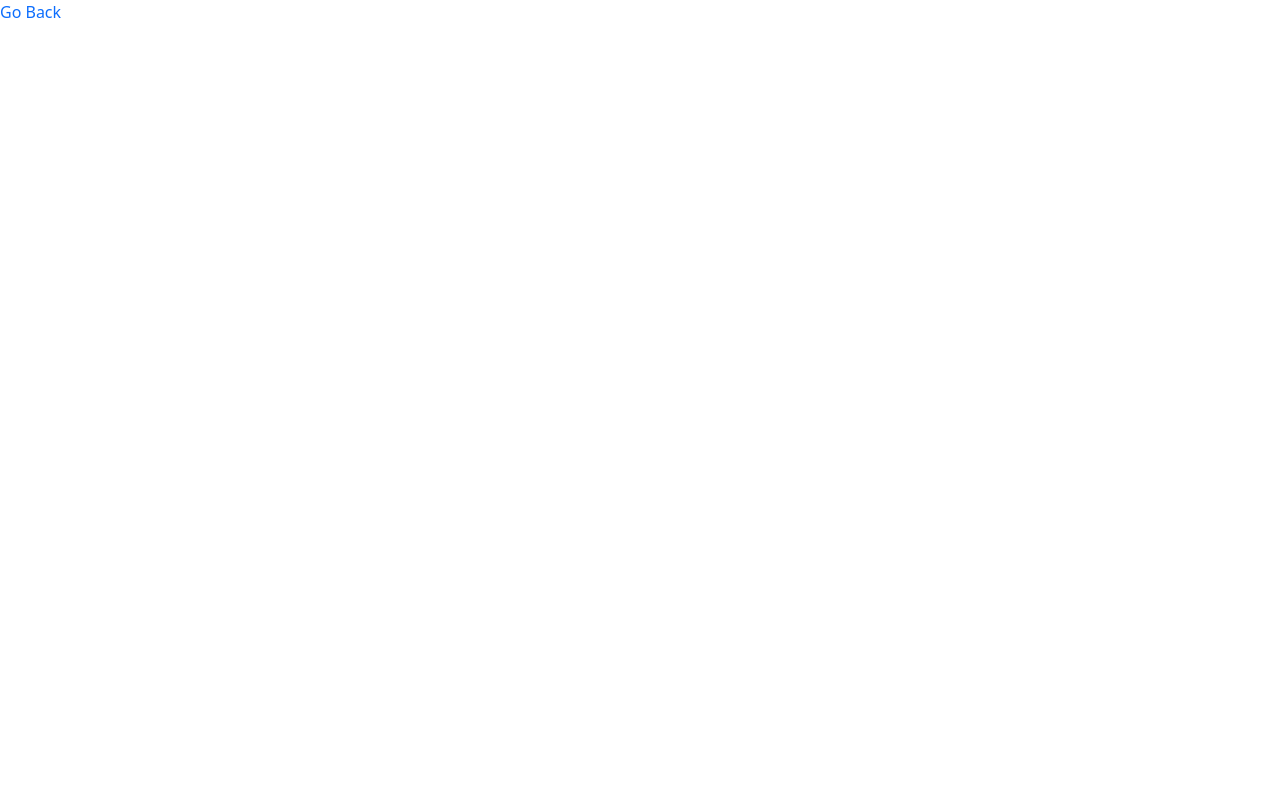
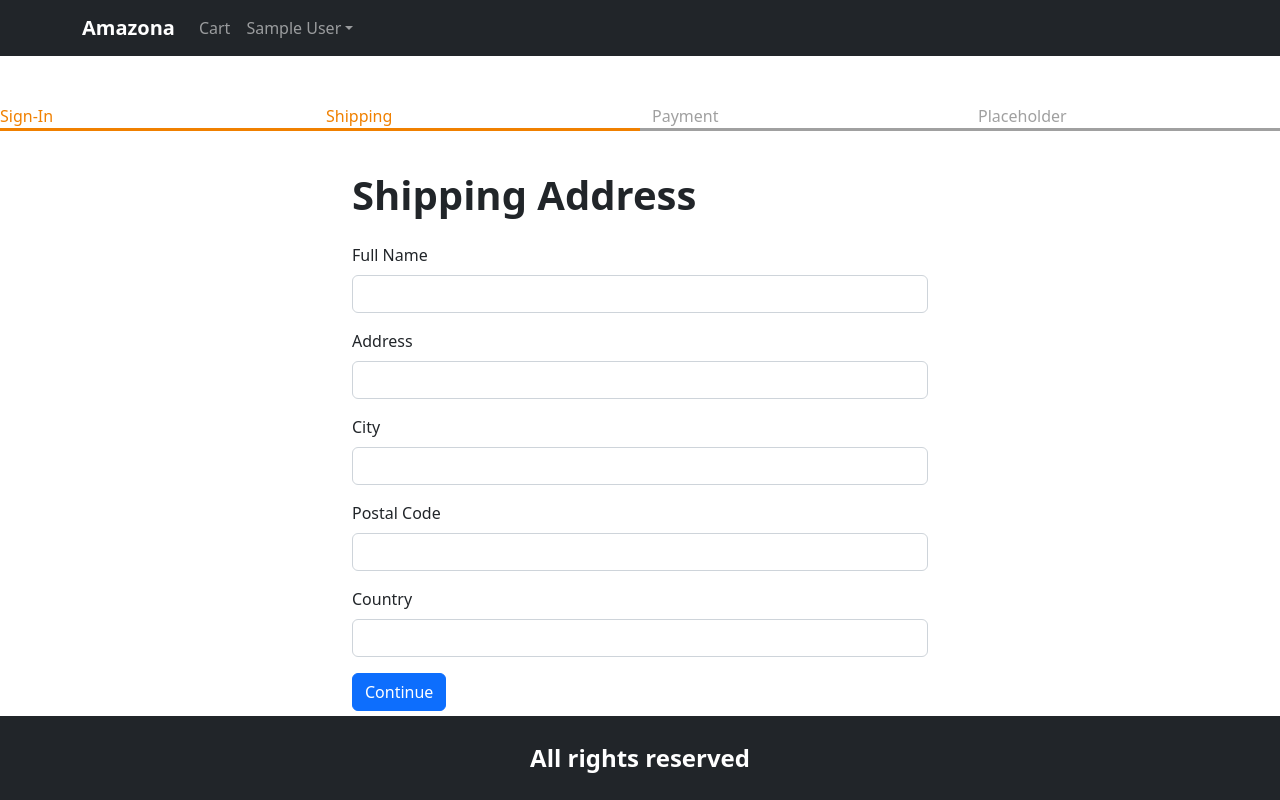
Before and after one commit to VikasRajput-18/ECommerce_internshala, a React (Vite) app in the folder client/: page /shipping in a window 1280 px wide. Before the commit this address had no page. Built offline with nearby package versions, Linux system fonts and the light colour scheme; sample sign-in values are in the browser's storage.

Commit message:
checkout steps

```diff
--- a/client/src/App.jsx
+++ b/client/src/App.jsx
@@ -8,6 +8,7 @@ import Footer from "./components/Footer";
 import CartScreen from "./screens/CartScreen";
 import SigninScreen from "./pages/SigninScreen";
 import Error from "./screens/Error";
+import ShippingAddressScreen from "./screens/ShippingAddressScreen";
 
 
 const AppLayout = () => {
@@ -35,6 +36,10 @@ const router = createBrowserRouter([
         element: <CartScreen />,
       },
       {
+        path: "/shipping",
+        element: <ShippingAddressScreen />,
+      },
+      {
         path: "/signin",
         element: <SigninScreen />,
       },
--- /dev/null
+++ b/client/src/components/CheckoutSteps.jsx
@@ -0,0 +1,15 @@
+import React from "react";
+import { Col, Row } from "react-bootstrap";
+
+const CheckoutSteps = ({ step1, step2, step3, step4 }) => {
+  return (
+    <Row className="checkout-steps">
+      <Col className={step1 ? "active" : ""}>Sign-In</Col>
+      <Col className={step2 ? "active" : ""}>Shipping</Col>
+      <Col className={step3 ? "active" : ""}>Payment</Col>
+      <Col className={step4 ? "active" : ""}>Placeholder</Col>
+    </Row>
+  );
+};
+
+export default CheckoutSteps;
--- a/client/src/components/Header.jsx
+++ b/client/src/components/Header.jsx
@@ -11,6 +11,7 @@ const Header = () => {
   const signoutHandler = () => {
     ctxDispatch({ type: "USER_SIGNOUT" });
     localStorage.removeItem("userInfo");
+    localStorage.removeItem("shippingAddress");
   };
 
   return (
--- a/client/src/index.css
+++ b/client/src/index.css
@@ -50,3 +50,13 @@ footer {
   max-width: 600px;
   margin: 40px auto;
 }
+
+
+.checkout-steps > div{
+  border-bottom: 0.2rem solid #a0a0a0;
+  color: #a0a0a0;
+}
+.checkout-steps > div.active{
+  border-bottom: 0.2rem solid #f08000;
+  color: #f08000;
+}
--- /dev/null
+++ b/client/src/screens/ShippingAddressScreen.jsx
@@ -0,0 +1,106 @@
+import React, { useContext, useEffect, useState } from "react";
+import { Button, Form } from "react-bootstrap";
+import { Helmet } from "react-helmet-async";
+import { Store } from "../store";
+import { useNavigate } from "react-router-dom";
+import CheckoutSteps from "../components/CheckoutSteps";
+
+const ShippingAddressScreen = () => {
+  const navigate = useNavigate();
+  const { state, dispatch: ctxDispatch } = useContext(Store);
+  const {
+    cart: { shippingAddress: deliveryAddress },
+    userInfo,
+  } = state;
+  const [shippingAddress, setShippingAddress] = useState({
+    fullName: deliveryAddress.fullName || "",
+    address: deliveryAddress.address || "",
+    city: deliveryAddress.city || "",
+    postalCode: deliveryAddress.postalCode || "",
+    country: deliveryAddress.country || "",
+  });
+
+  useEffect(() => {
+    if (!userInfo) {
+      navigate("/signin?redirect=/shipping");
+    }
+  }, [userInfo]);
+
+  const handleChange = (e) => {
+    const { value, name } = e.target;
+    setShippingAddress((prev) => ({ ...prev, [name]: value }));
+  };
+
+  const submitHandler = (e) => {
+    e.preventDefault();
+    ctxDispatch({ type: "SAVE_SHIPPING_ADDRESS", payload: shippingAddress });
+    localStorage.setItem("shippingAddress", JSON.stringify(shippingAddress));
+    navigate("/payment");
+  };
+
+  return (
+    <div className="mt-5">
+      <Helmet>
+        <title>Shipping Address</title>
+      </Helmet>
+      <CheckoutSteps step1 step2></CheckoutSteps>
+      <div className="container small-container">
+        <h1 className="my-4 fw-bold">Shipping Address</h1>
+        <Form onSubmit={submitHandler}>
+          <Form.Group className="mb-3" controlId="fullName">
+            <Form.Label>Full Name</Form.Label>
+            <Form.Control
+              value={shippingAddress.fullName}
+              name="fullName"
+              onChange={handleChange}
+              required
+            ></Form.Control>
+          </Form.Group>
+          <Form.Group className="mb-3" controlId="address">
+            <Form.Label>Address</Form.Label>
+            <Form.Control
+              value={shippingAddress.address}
+              name="address"
+              onChange={handleChange}
+              required
+            ></Form.Control>
+          </Form.Group>
+          <Form.Group className="mb-3" controlId="city">
+            <Form.Label>City</Form.Label>
+            <Form.Control
+              value={shippingAddress.city}
+              name="city"
+              onChange={handleChange}
+              required
+            ></Form.Control>
+          </Form.Group>
+          <Form.Group className="mb-3" controlId="postalCode">
+            <Form.Label>Postal Code</Form.Label>
+            <Form.Control
+              value={shippingAddress.postalCode}
+              name="postalCode"
+              onChange={handleChange}
+              required
+            ></Form.Control>
+          </Form.Group>
+          <Form.Group className="mb-3" controlId="country">
+            <Form.Label>Country</Form.Label>
+            <Form.Control
+              value={shippingAddress.country}
+              name="country"
+              onChange={handleChange}
+              required
+            ></Form.Control>
+          </Form.Group>
+          <div className="mb-3">
+            <Button variant="primary" type="submit">
+              Continue
+            </Button>
+          </div>
+        </Form>
+      </div>
+    </div>
+  );
+};
+
+export default ShippingAddressScreen;
--- a/client/src/store.jsx
+++ b/client/src/store.jsx
@@ -7,6 +7,9 @@ const initialState = {
     cartItems: localStorage.getItem("cartItems")
       ? JSON.parse(localStorage.getItem("cartItems"))
       : [],
+    shippingAddress: localStorage.getItem("shippingAddress")
+      ? JSON.parse(localStorage.getItem("shippingAddress"))
+      : {},
   },
   userInfo: localStorage.getItem("userInfo")
     ? JSON.parse(localStorage.getItem("userInfo"))
@@ -49,7 +52,22 @@ function reducer(state, action) {
     case "USER_SIGNIN":
       return { ...state, userInfo: action.payload };
     case "USER_SIGNOUT":
-      return { ...state, userInfo: null };
+      return {
+        ...state,
+        userInfo: null,
+        cart: {
+          cartItems: [],
+          shippingAddress: {},
+        },
+      };
+    case "SAVE_SHIPPING_ADDRESS":
+      return {
+        ...state,
+        cart: {
+          ...state.cart,
+          shippingAddress: action.payload,
+        },
+      };
 
     default:
       return state;
```
Also changed, not shown: 1 other file (tests, documents, lock files or other folders).
